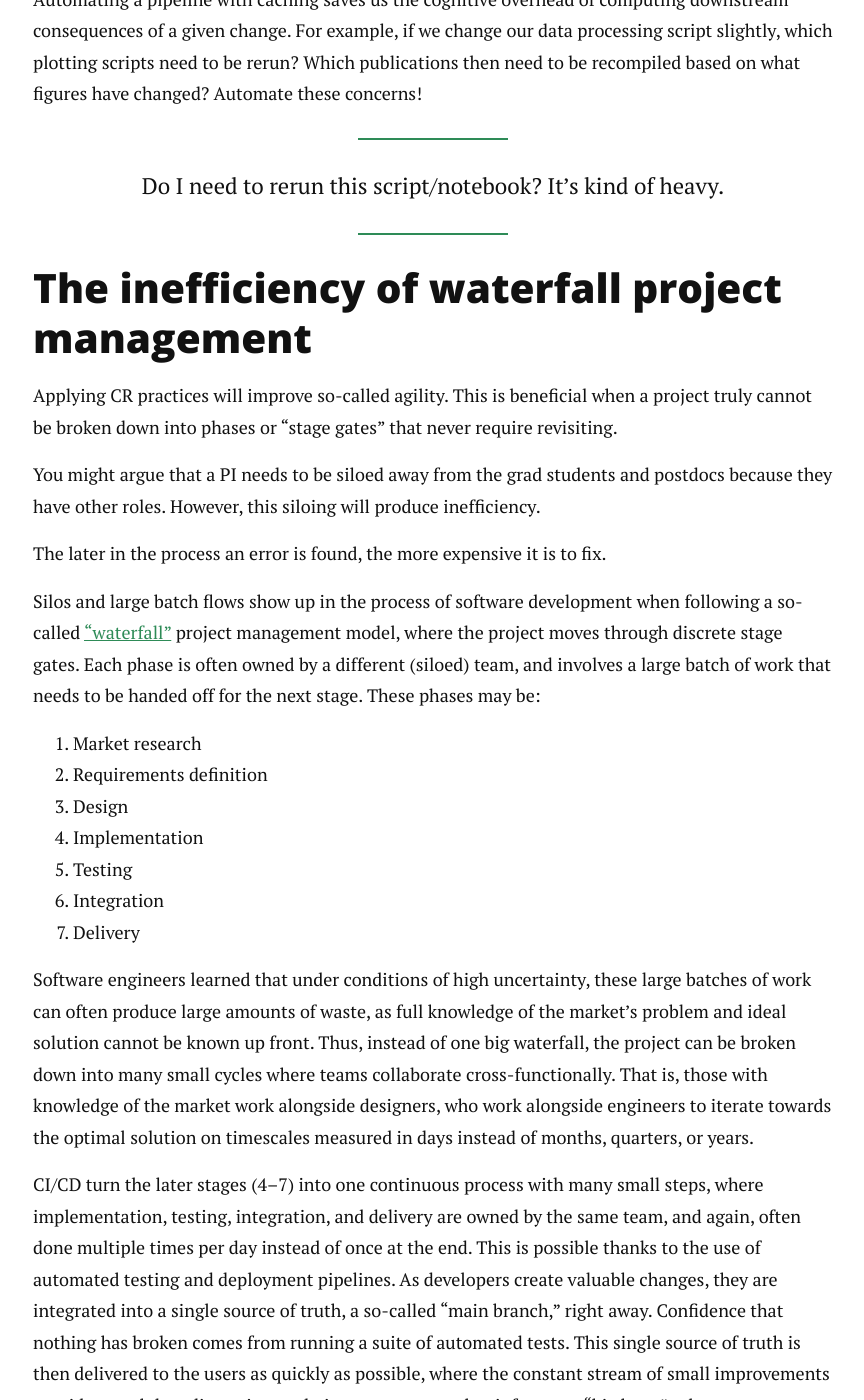
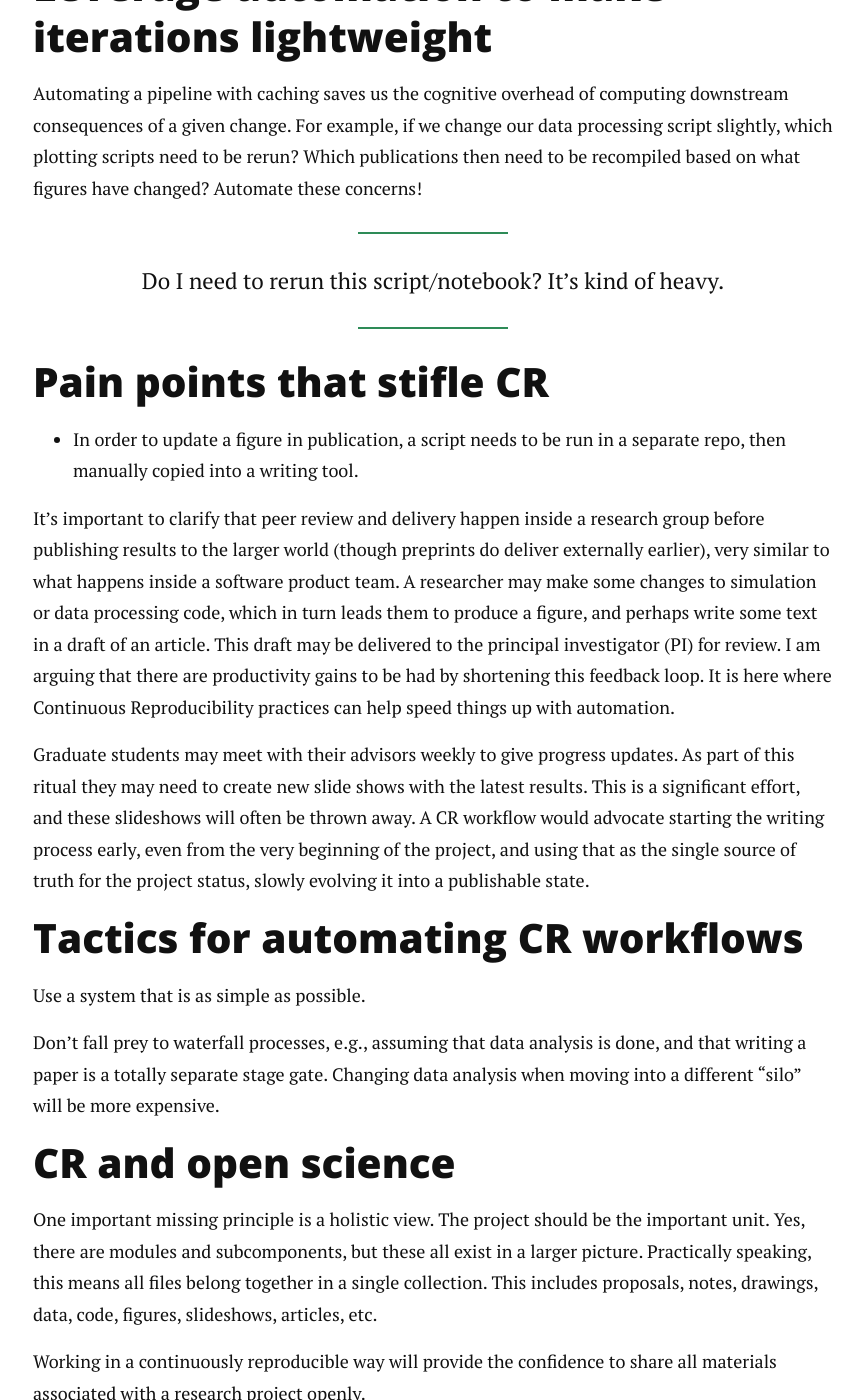
Before and after one commit to petebachant/petebachant.github.io, a Jekyll site: the page built from _posts/2025-02-28-continuous-reproducibility.md, in a window 1280 px wide and 1400 px high, scrolled down 4618 px. Shown: the whole window, without its empty margins (207-1071 px from the left). Built offline with Jekyll 4.4.1, drawn with Linux system fonts in a browser that asks for light colours; nearby versions of some CDN libraries; comment, search, counter and statistics services are not loaded; some of the changed text lies outside the part shown.

Commit message:
Delete a bunch

```diff
--- a/_posts/2025-02-28-continuous-reproducibility.md
+++ b/_posts/2025-02-28-continuous-reproducibility.md
@@ -224,89 +231,11 @@ Automate these concerns!
 
 >Do I need to rerun this script/notebook? It's kind of heavy.
 
-## The inefficiency of waterfall project management
+## Pain points that stifle CR
 
-Applying CR practices will improve so-called agility.
-This is beneficial when a project truly cannot be broken down into phases
-or "stage gates" that never require revisiting.
-
-
-
-You might argue that a PI needs to be siloed away from the grad students
-and postdocs because they have other roles.
-However, this siloing will produce inefficiency.
-
-The later in the process an error is found,
-the more expensive it is to fix.
-
-Silos and large batch flows show up in the process of software development
-when following a so-called
-["waterfall"](https://en.wikipedia.org/wiki/Waterfall_model)
-project management model,
-where the project moves through discrete stage gates.
-Each phase is often owned by a different (siloed) team,
-and involves a large batch of work that needs to be handed off for the next
-stage.
-These phases may be:
-
-1. Market research
-2. Requirements definition
-3. Design
-4. Implementation
-5. Testing
-6. Integration
-7. Delivery
-
-Software engineers learned that under conditions of high uncertainty,
-these large batches of work can often produce large amounts of waste,
-as full knowledge of the market's problem and ideal solution
-cannot be known up front.
-Thus, instead of one big waterfall,
-the project can be broken down into many small cycles
-where teams collaborate cross-functionally.
-That is, those with knowledge of the market work alongside designers,
-who work alongside engineers to iterate towards the optimal solution
-on timescales measured in days instead of months, quarters, or years.
-
-CI/CD turn the later stages (4--7) into one continuous process with
-many small steps, where implementation, testing, integration,
-and delivery are owned by the same team,
-and again, often done multiple times per day instead of once at the end.
-This is possible thanks to the use of automated testing and deployment
-pipelines.
-As developers create valuable changes,
-they are integrated into a single source of truth,
-a so-called "main branch,"
-right away.
-Confidence that nothing has broken comes from running a suite of
-automated tests.
-This single source of truth is then delivered to the users as quickly
-as possible,
-where the constant stream of small improvements provides much less
-disruption to their usage compared to infrequent "big bang" releases.
-
-But how does this relate to scientific research?
-Where do silos and large batch flows show up in science?
-One might model the modern scientific process as a waterfall,
-with stages like:
-
-1. Request for proposal
-1. Proposal
-1. Study design
-1. Study implementation
-1. Analysis
-1. Writing
-1. Peer review (testing)
-1. Publication (delivery)
-1. Reproduction
-1. Replication
-
-Now, turning this entire process into one with frequent feedback
-loops and cross-functional collaboration is outside the scope of this article,
-though one could imagine there is room for efficiency gains, e.g.,
-by eliminating the proposal phase and simply funding capable teams to
-work on the research gaps that they discover in a time-boxed manner.
-Instead, here we will focus on phases 4--9.
+- In order to update a figure in publication,
+  a script needs to be run in a separate repo,
+  then manually copied into a writing tool.
 
 It's important to clarify that
 peer review and delivery happen inside a research
```
Also changed, not shown: other parts of _posts/2025-02-28-continuous-reproducibility.md (+10 -3 lines).
